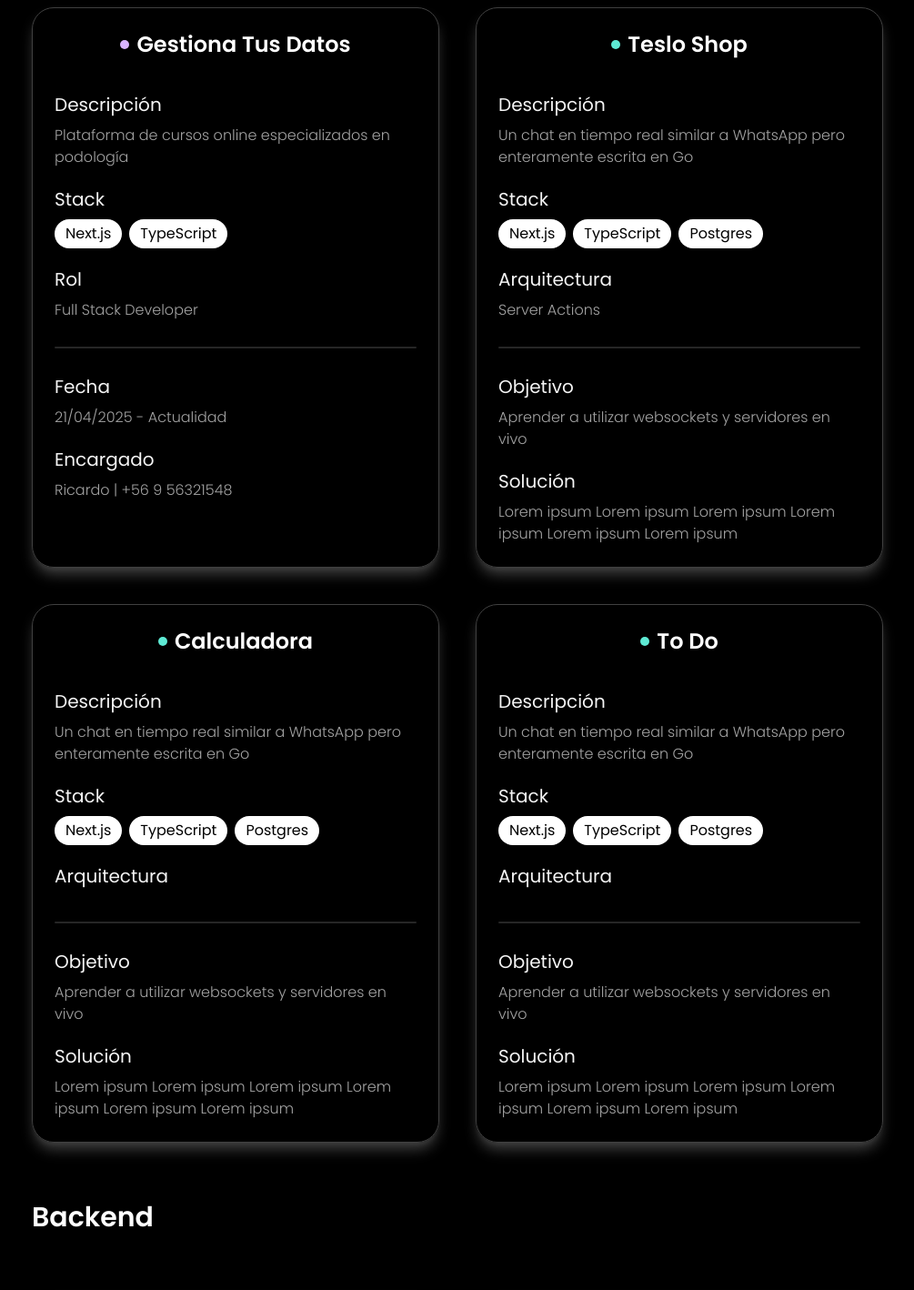
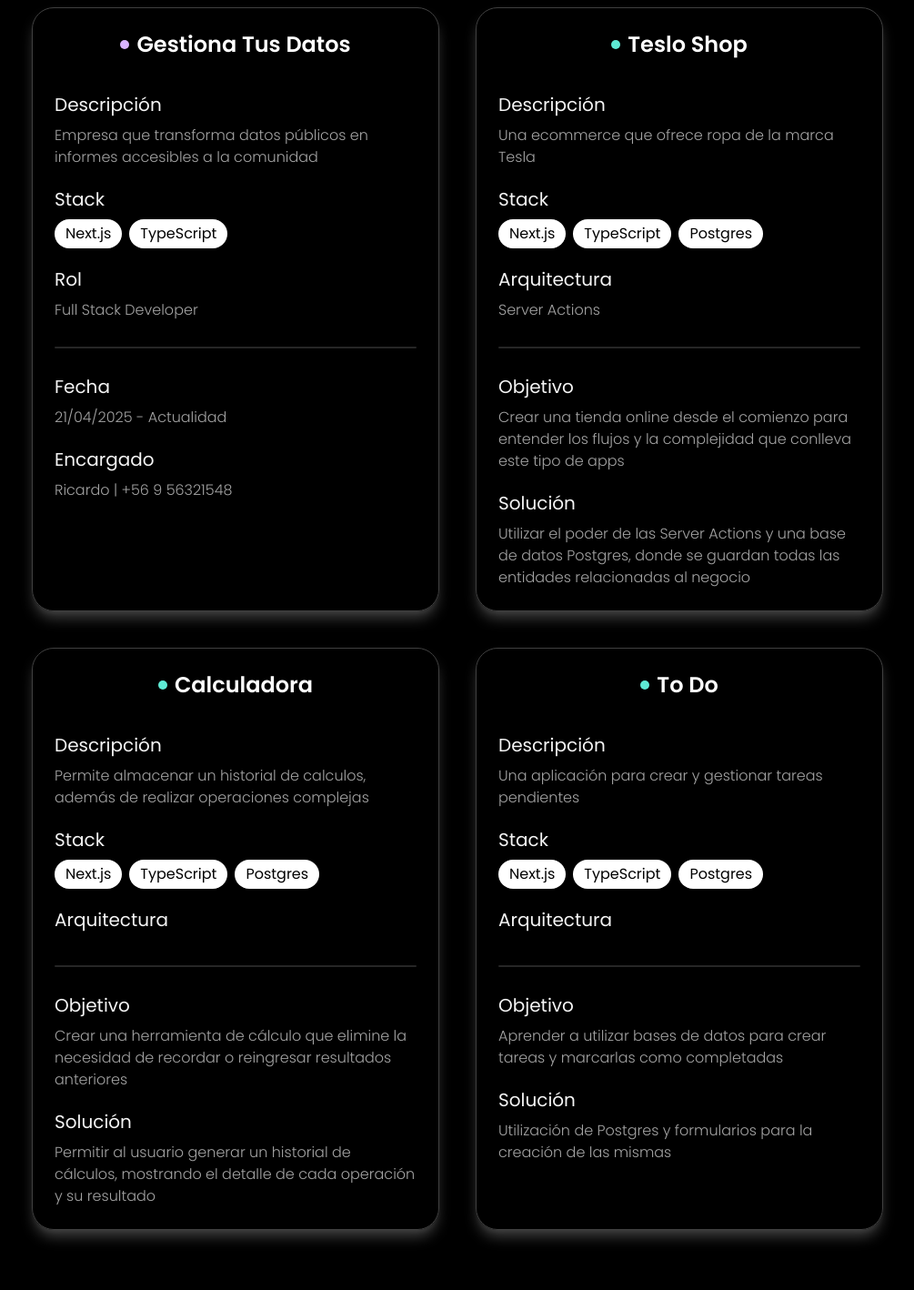
Before and after one commit to alex-arraga/portfolio-2025, a Next.js app: page /projects in a window 1280 px wide. Shown: the part 960-2378 px from the top of the page at 91% size, without its empty margins (137-1142 px from the left). Built offline with nearby package versions, Linux system fonts and the light colour scheme.

Commit message:
link and data added in constants

```diff
--- /dev/null
+++ b/src/constants/index.ts
@@ -0,0 +1,11 @@
+// Managers
+export const JavierManager = 'Javier Palma | +56 9 34172037'
+export const RicardoManager = 'Ricardo | +56 9 56321548'
+
+// Projects
+export const GarageGoLink = 'https://garagego.cl/'
+export const GestionDatosLink = 'https://www.gestionadatos.cl/'
+export const RssScraperLink = 'https://github.com/alex-arraga/rss_scraper'
+export const TesloShopLink = 'https://teslo-shop-project.vercel.app/'
+export const CalculatorLink = 'https://personal-portfolio-alexs-projects-f57d95e3.vercel.app/projects/calculator'
+export const ToDoLink = 'https://personal-portfolio-alexs-projects-f57d95e3.vercel.app/projects/tasks'
--- a/src/features/projects/constants/index.ts
+++ b/src/features/projects/constants/index.ts
@@ -1,3 +1,10 @@
+import {
+  CalculatorLink,
+  GarageGoLink,
+  GestionDatosLink,
+  JavierManager,
+  RicardoManager, RssScraperLink, TesloShopLink, ToDoLink
+} from "@/constants";
 import { Projects } from "../types";
 
 export const BackendProjects: Projects[] = [
@@ -8,25 +15,8 @@ export const BackendProjects: Projects[] = [
     stack: ['Go', 'Postgres'],
     architecture: 'REST API',
     goal: 'Obtener datos estructurados de múltiples fuentes',
-    solution: 'Ejecuta rutinas para extraer datos de cada feed y los almacena en base de datos.'
-  },
-  {
-    type: 'personal',
-    title: 'API Ecommerce',
-    description: 'permite autenticar usuarios y realizar un flujo de compra con Mercado Pago como pasarela de pago',
-    stack: ['Go', 'Chi', 'Postgres'],
-    architecture: 'Hexagonal - Micro Servicios',
-    goal: 'Simular una las funcionalidades y complejidad de un ecommerce real',
-    solution: 'Utilizar una arquitectura de Micro Servicios para la aplicación, donde cada modulo utiliza Hexagonal Architecture'
-  },
-  {
-    type: 'personal',
-    title: 'Live chat',
-    description: 'Un chat en tiempo real similar a WhatsApp pero enteramente escrita en Go',
-    stack: ['Go', 'Chi', 'Websockets', 'Postgres'],
-    architecture: 'REST API',
-    goal: 'Aprender a utilizar websockets y servidores en vivo',
-    solution: 'Lorem ipsum Lorem ipsum  Lorem ipsum  Lorem ipsum  Lorem ipsum  Lorem ipsum '
+    solution: 'Ejecuta rutinas para extraer datos de cada feed y los almacena en base de datos',
+    link: RssScraperLink
   },
 ]
 
@@ -34,11 +24,12 @@ export const FullStackProjects: Projects[] = [
   {
     type: 'production',
     title: 'Garage Go',
-    description: 'un ecommerce enfocado en ofrecer servicios del sector automotriz',
+    description: 'Un ecommerce enfocado en ofrecer servicios del sector automotriz',
     stack: ['Next.js', 'TypeScript', 'MongoDB'],
     rol: 'Full Stack Developer',
     date: '21/04/2025 - Actualidad',
-    manager: 'Javier Palma | +56 9 34172037'
+    manager: JavierManager,
+    link: GarageGoLink
   },
   {
     type: 'in-process',
@@ -47,42 +38,68 @@ export const FullStackProjects: Projects[] = [
     stack: ['Next.js', 'TypeScript', 'Postgres'],
     rol: 'Full Stack Developer',
     date: '21/04/2025 - Actualidad',
-    manager: 'Javier Palma | +56 9 34172037'
+    manager: JavierManager
   },
   {
     type: 'production',
     title: 'Gestiona Tus Datos',
-    description: 'Plataforma de cursos online especializados en podología',
+    description: 'Empresa que transforma datos públicos en informes accesibles a la comunidad',
     stack: ['Next.js', 'TypeScript'],
     rol: 'Full Stack Developer',
     date: '21/04/2025 - Actualidad',
-    manager: 'Ricardo | +56 9 56321548'
+    manager: RicardoManager,
+    link: GestionDatosLink
   },
 
   // Personal
   {
     type: 'personal',
     title: 'Teslo Shop',
-    description: 'Un chat en tiempo real similar a WhatsApp pero enteramente escrita en Go',
+    description: 'Una ecommerce que ofrece ropa de la marca Tesla',
     stack: ['Next.js', 'TypeScript', 'Postgres'],
     architecture: 'Server Actions',
-    goal: 'Aprender a utilizar websockets y servidores en vivo',
-    solution: 'Lorem ipsum Lorem ipsum  Lorem ipsum  Lorem ipsum  Lorem ipsum  Lorem ipsum '
+    goal: 'Crear una tienda online desde el comienzo para entender los flujos y la complejidad que conlleva este tipo de apps',
+    solution: 'Utilizar el poder de las Server Actions y una base de datos Postgres, donde se guardan todas las entidades relacionadas al negocio',
+    link: TesloShopLink
   },
   {
     type: 'personal',
     title: 'Calculadora',
-    description: 'Un chat en tiempo real similar a WhatsApp pero enteramente escrita en Go',
+    description: 'Permite almacenar un historial de calculos, además de realizar operaciones complejas',
     stack: ['Next.js', 'TypeScript', 'Postgres'],
-    goal: 'Aprender a utilizar websockets y servidores en vivo',
-    solution: 'Lorem ipsum Lorem ipsum  Lorem ipsum  Lorem ipsum  Lorem ipsum  Lorem ipsum '
+    goal: 'Crear una herramienta de cálculo que elimine la necesidad de recordar o reingresar resultados anteriores',
+    solution: 'Permitir al usuario generar un historial de cálculos, mostrando el detalle de cada operación y su resultado',
+    link: CalculatorLink
   },
   {
     type: 'personal',
     title: 'To Do',
-    description: 'Un chat en tiempo real similar a WhatsApp pero enteramente escrita en Go',
+    description: 'Una aplicación para crear y gestionar tareas pendientes',
     stack: ['Next.js', 'TypeScript', 'Postgres'],
-    goal: 'Aprender a utilizar websockets y servidores en vivo',
-    solution: 'Lorem ipsum Lorem ipsum  Lorem ipsum  Lorem ipsum  Lorem ipsum  Lorem ipsum '
+    goal: 'Aprender a utilizar bases de datos para crear tareas y marcarlas como completadas',
+    solution: 'Utilización de Postgres y formularios para la creación de las mismas',
+    link: ToDoLink
   },
 ]
+
+/*
+! Projects to do
+{
+  type: 'personal',
+  title: 'API Ecommerce',
+  description: 'permite autenticar usuarios y realizar un flujo de compra con Mercado Pago como pasarela de pago',
+  stack: ['Go', 'Chi', 'Postgres'],
+  architecture: 'Hexagonal - Micro Servicios',
+  goal: 'Simular una las funcionalidades y complejidad de un ecommerce real',
+  solution: 'Utilizar una arquitectura de Micro Servicios para la aplicación, donde cada modulo utiliza Hexagonal Architecture'
+},
+{
+  type: 'personal',
+  title: 'Live chat',
+  description: 'Un chat en tiempo real similar a WhatsApp pero enteramente escrita en Go',
+  stack: ['Go', 'Chi', 'Websockets', 'Postgres'],
+  architecture: 'REST API',
+  goal: 'Aprender a utilizar websockets y servidores en vivo',
+  solution: 'Lorem ipsum Lorem ipsum  Lorem ipsum  Lorem ipsum  Lorem ipsum  Lorem ipsum '
+},
+*/
--- a/src/features/projects/types/index.ts
+++ b/src/features/projects/types/index.ts
@@ -11,6 +11,7 @@ interface PersonalProjects extends BaseProjects {
   architecture?: string,
   goal: string,
   solution: string
+  link: string
 }
 
 interface ProductionProjects extends BaseProjects {
@@ -18,6 +19,7 @@ interface ProductionProjects extends BaseProjects {
   rol: string,
   date: string,
   manager: string
+  link: string
 }
 
 interface InProcessProjects extends BaseProjects {
```
